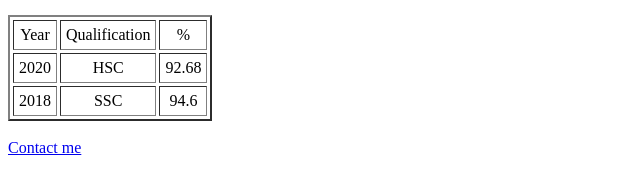
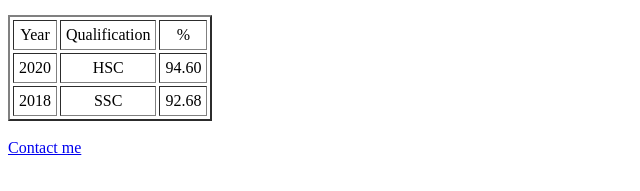
Before and after one commit to iamshaun08/CV, a plain HTML site: page index.html in a window 1280 px wide. Shown: the part 431-622 px from the top of the page, 0-640 px from the left. Drawn offline with Linux system fonts and the light colour scheme.

Commit message:
changed %

```diff
--- a/index.html
+++ b/index.html
@@ -43,12 +43,12 @@
                 <tr align="center">
                     <td>2020</td>
                     <td>HSC</td>
-                    <td>92.68</td>
+                    <td>94.60</td>
                 </tr>
                 <tr align="center">
                     <td>2018</td>
                     <td>SSC</td>
-                    <td>94.6</td>
+                    <td>92.68</td>
                 </tr>
             </tbody>
         </table><br>
```
